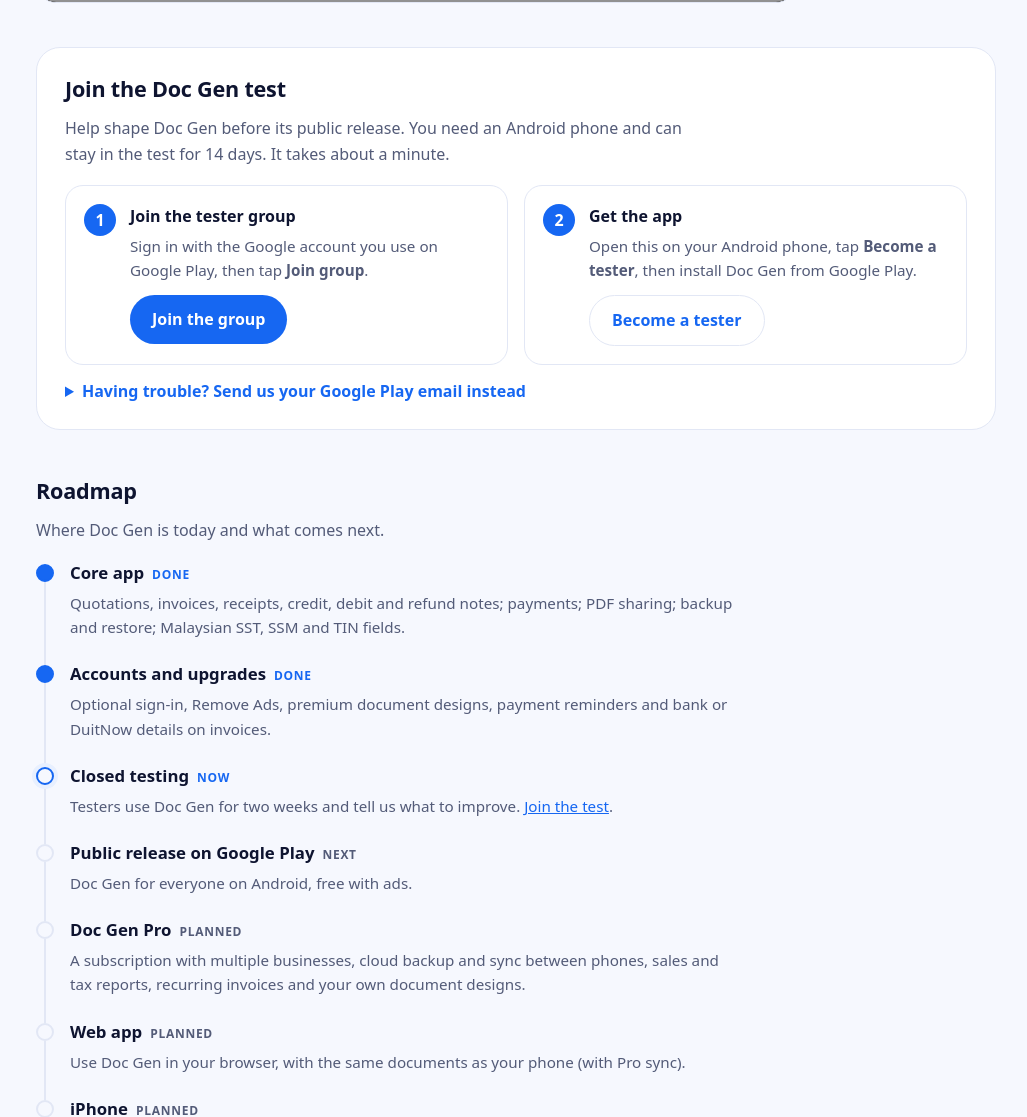
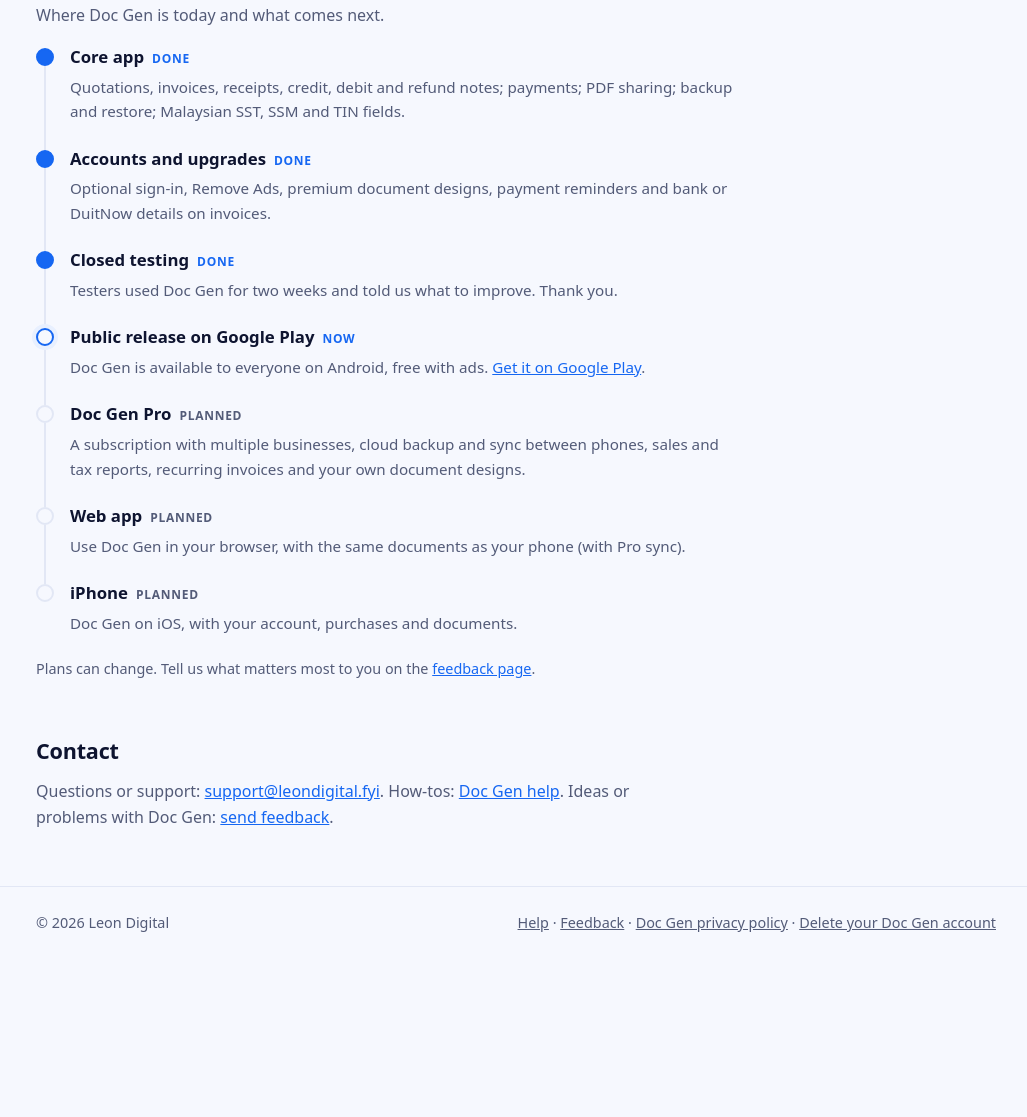
Before and after one commit to edvnzr/leondigital-site, a plain HTML site: page index.html in a window 1280 px wide. Shown: the part 1627-2744 px from the top of the page, without its empty margins (124-1151 px from the left). After the commit the page ends 2601 px from the top, so only its background shows below. Drawn offline with Linux system fonts and the light colour scheme; grey boxes are pictures that could not be loaded.

Commit message:
Doc Gen is live on Google Play: Play link, drop the closed-test sign-up, roadmap
Co-Authored-By: Claude Sonnet 5.5 <noreply@anthropic.com>

```diff
--- a/index.html
+++ b/index.html
@@ -154,12 +154,8 @@ footer a{color:var(--muted)}
       <h2>Doc Gen</h2>
       <span class="tag">Android · Made for Malaysia</span>
       <p>Create professional quotations, invoices and receipts on your phone, share them as PDF, and keep track of who has paid. Built for freelancers and small businesses, with SST, SSM and TIN fields ready.</p>
-      <div class="notice"><span>&#9432;</span><span><b>Coming soon to Google Play.</b>
-        Doc Gen is in closed testing, so the Play Store page only opens for invited testers.
-        It will be available to everyone after the test.</span></div>
       <div class="actions">
-        <a class="btn" href="#test">Join the test</a>
-        <span class="btn disabled" aria-disabled="true" title="Available after testing">Google Play: coming soon</span>
+        <a class="btn" href="https://play.google.com/store/apps/details?id=com.leondigital.docgen" target="_blank" rel="noopener">Get it on Google Play</a>
         <a class="link" href="#video">Watch the video</a>
         <a class="link" href="help.html">Help &amp; FAQ</a>
         <a class="link" href="feedback.html">Send feedback</a>
@@ -185,41 +181,6 @@ footer a{color:var(--muted)}
     </div>
   </section>
 
-  <section id="test">
-    <div class="panel">
-      <h3>Join the Doc Gen test</h3>
-      <p>Help shape Doc Gen before its public release. You need an Android phone and can stay in the test for 14 days. It takes about a minute.</p>
-      <div class="steps">
-        <div class="step">
-          <span class="num">1</span>
-          <div><b>Join the tester group</b>
-            <p>Sign in with the Google account you use on Google Play, then tap <b>Join group</b>.</p>
-            <a class="btn" href="https://groups.google.com/g/doc-gen-testers" target="_blank" rel="noopener">Join the group</a></div>
-        </div>
-        <div class="step">
-          <span class="num">2</span>
-          <div><b>Get the app</b>
-            <p>Open this on your Android phone, tap <b>Become a tester</b>, then install Doc Gen from Google Play.</p>
-            <a class="btn ghost" href="https://play.google.com/apps/testing/com.leondigital.docgen" target="_blank" rel="noopener">Become a tester</a></div>
-        </div>
-      </div>
-
-      <details class="alt">
-        <summary>Having trouble? Send us your Google Play email instead</summary>
-        <form id="tester" novalidate>
-          <label for="t-email">Google Play email</label>
-          <input id="t-email" type="email" autocomplete="email" maxlength="200" required placeholder="you@gmail.com">
-          <label for="t-name">Name <span class="hint">(optional)</span></label>
-          <input id="t-name" autocomplete="name" maxlength="100">
-          <div class="hp" aria-hidden="true"><input id="t-website" tabindex="-1" autocomplete="off"></div>
-          <button type="submit" class="btn" id="t-send">Send</button>
-          <p id="t-status" role="status"></p>
-        </form>
-        <p class="small-note">We add you within a day and email you the test link. Your email is only used for the test.</p>
-      </details>
-    </div>
-  </section>
-
   <section id="roadmap">
     <h3>Roadmap</h3>
     <p>Where Doc Gen is today and what comes next.</p>
@@ -230,12 +191,12 @@ footer a{color:var(--muted)}
       <li class="done"><span class="dot"></span>
         <h4>Accounts and upgrades<span class="status">Done</span></h4>
         <p>Optional sign-in, Remove Ads, premium document designs, payment reminders and bank or DuitNow details on invoices.</p></li>
+      <li class="done"><span class="dot"></span>
+        <h4>Closed testing<span class="status">Done</span></h4>
+        <p>Testers used Doc Gen for two weeks and told us what to improve. Thank you.</p></li>
       <li class="now"><span class="dot"></span>
-        <h4>Closed testing<span class="status">Now</span></h4>
-        <p>Testers use Doc Gen for two weeks and tell us what to improve. <a href="#test">Join the test</a>.</p></li>
-      <li><span class="dot"></span>
-        <h4>Public release on Google Play<span class="status">Next</span></h4>
-        <p>Doc Gen for everyone on Android, free with ads.</p></li>
+        <h4>Public release on Google Play<span class="status">Now</span></h4>
+        <p>Doc Gen is available to everyone on Android, free with ads. <a href="https://play.google.com/store/apps/details?id=com.leondigital.docgen" target="_blank" rel="noopener">Get it on Google Play</a>.</p></li>
       <li><span class="dot"></span>
         <h4>Doc Gen Pro<span class="status">Planned</span></h4>
         <p>A subscription with multiple businesses, cloud backup and sync between phones, sales and tax reports, recurring invoices and your own document designs.</p></li>
```
